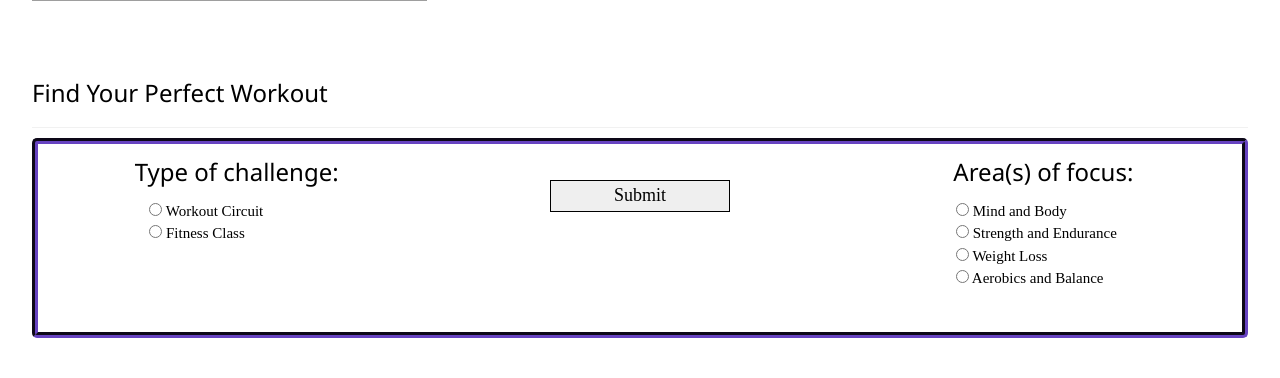
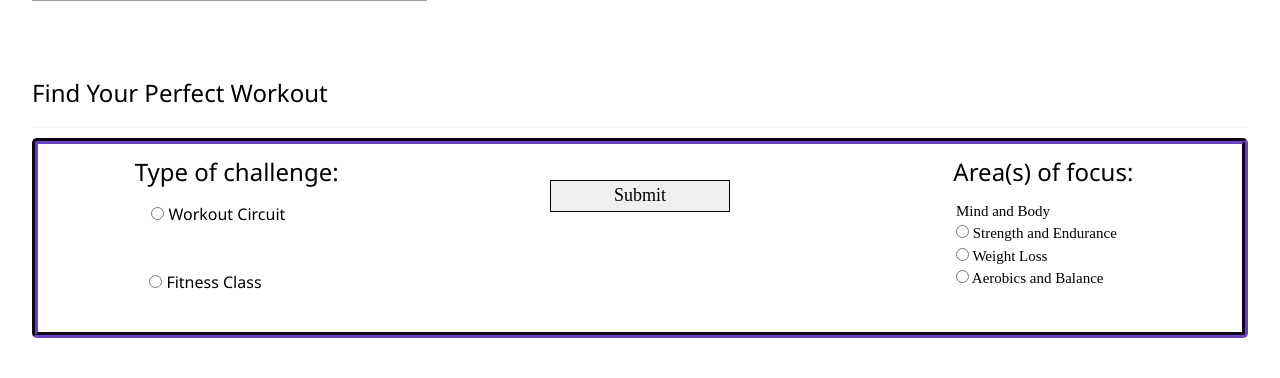
Before and after one commit to shamystic/workit, a Flask app: page / in a window 1280 px wide. Shown: the part 1325-1703 px from the top of the page. Run offline with Flask 2, Linux system fonts and the light colour scheme; grey boxes are pictures that could not be loaded.

Commit message:
for pull

```diff
--- a/templates/classes.html
+++ b/templates/classes.html
@@ -35,7 +35,7 @@
         <div class="panel-heading-custom1">{{item.name}}
             {% if item.name not in fav_classes %}
             <a href="/add-class/{{item.name}}">
-                <span style="float: right; color: gold;">Favorite This Workout</span>
+                <span style="float: right; color: gold;">Favorite This Class</span>
             </a>
             {% endif %}
         </div>
--- a/templates/mainTemplate.html
+++ b/templates/mainTemplate.html
@@ -92,15 +92,18 @@
                     <div class = "selection" id = "left">
                         <h3>Type of challenge: </h3>
                         <div class = "test">
-                            <input type = "radio" name = "challenge" value = "circuit"> Workout Circuit
+                            <h6 style="padding: 2px; padding-bottom: 2px; padding-top: 2px">
+                            <input type = "radio" name = "challenge" value = "circuit" style="padding: 2px;">  Workout Circuit </h6>
                             <br>
-                            <input type = "radio" name = "challenge" value = "class"> Fitness Class
+                            <h6>
+                            <input type = "radio" name = "challenge" value = "class">  Fitness Class </h6>
                         </div>
                     </div>
 
                     <div class = "selection" id = "right">
                         <h3>Area(s) of focus:</h3>
                         <div class="test">
+                            <h
                             <input type = "radio" name = "focus" value = "Mind and Body"> Mind and Body
                             <br>
                             <input type = "radio" name = "focus" value = "Strength and Endurance"> Strength and Endurance
--- a/templates/workout-form.html
+++ b/templates/workout-form.html
@@ -32,7 +32,7 @@
         <form action="" method=post id = "form"  >
     <div class = "pict">
   <div class = "contain" style="height: 28rem;">
-        <h1 style="padding: 1rem;">Create A Workout:</h1>
+        <h1 style="padding: 1rem;">Create a Workout:</h1>
         <div class="control-group">
             <div class="controls" style="padding-bottom: 1rem;">
                 <input style = "font-size: 1.5rem;" type="text" id="name" name="name" class="text"
@@ -68,7 +68,7 @@
     <div class = "contain" style="z-index: 1; font-size: 2rem; color: white; height: 3rem;top: 14rem; letter-spacing:1px;">
     Scroll Down To Select Exercises
 </div>
-<img src="{{ url_for('static', filename='images/groupwerk.jpg') }}" id = "pic">
+<img src="{{ url_for('static', filename='images/kettle.jpg') }}" id = "pic">
 </div>
 
 </header>
```
Also changed, not shown: static/styles/exercises.css (+4 -4 lines).
